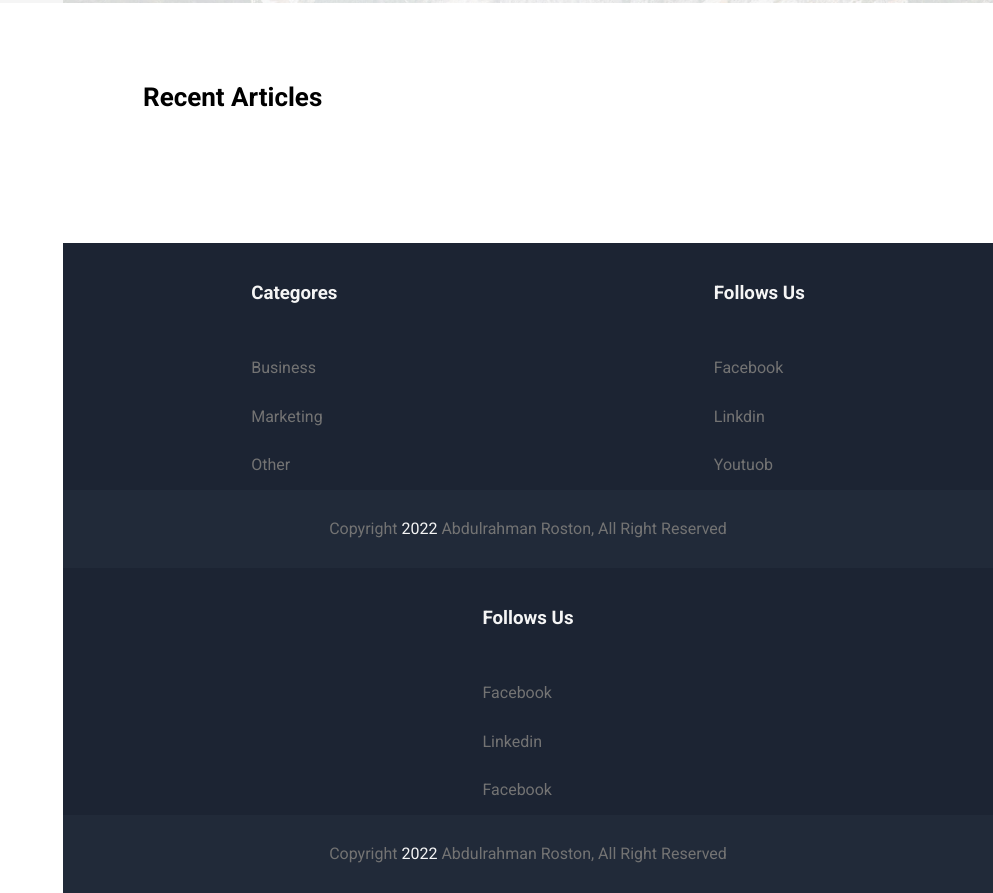
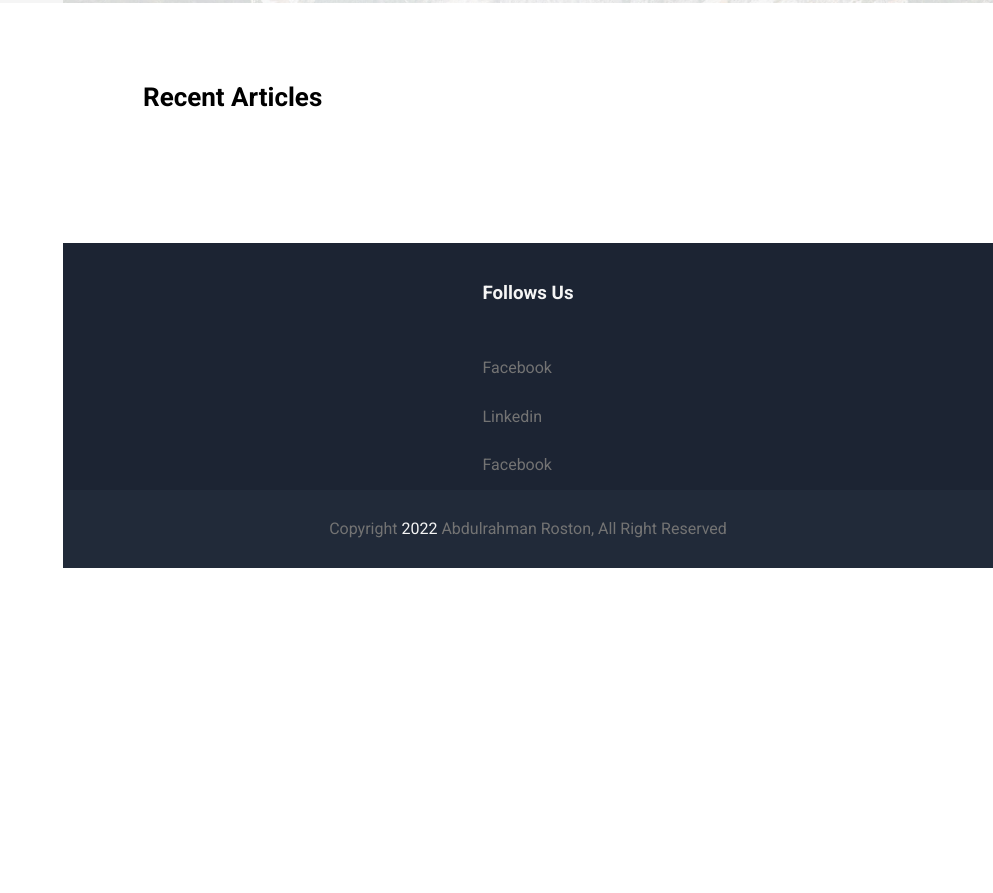
Before and after one commit to abdulrahmanroston/my-site, a plain HTML site: page index.html in a window 1280 px wide. Shown: the part 797-1690 px from the top of the page, without its empty margins (287-1280 px from the left). After the commit the page ends 1365 px from the top, so only its background shows below. Drawn offline with Linux system fonts and the light colour scheme.

Commit message:
Update index.html

```diff
--- a/index.html
+++ b/index.html
@@ -37,7 +37,7 @@
             </div>
 
 
-            <li class="active" id="home-page"><a href="http://127.0.0.1:5501/index.html">Home</a></li>
+            <li class="active" id="home-page"><a href="#">Home</a></li>
 
                 <!-- <li id="Categorys-page">
                     Categorys
@@ -48,7 +48,7 @@
                     </ul>
                 </li> -->
 
-                <li id="about-page"><a href="http://127.0.0.1:5501/html/about_page.html">About</a></li>
+                <li id="about-page"><a href="./html/about_page.html">About</a></li>
                 <li id="blog-page">Blog</li>
                 <li id="video-page"><a href="./html/videos.html">Videos</a></li>
             </ul>
@@ -105,29 +105,7 @@
         </section>
 
 
-        <footer class="main-footer" >
 
-            <div class="footer-top">
-                <div class="categores">
-                    <h3>Categores</h3>
-                    <ul>
-                        <li><a href="http://127.0.0.1:5501/html/category_1.html">Business</a></li>
-                        <li><a href="http://127.0.0.1:5501/html/category_2.html">Marketing</a></li>
-                        <li><a href="http://127.0.0.1:5501/html/category_3.html">Other</a></li>
-                    </ul>
-                </div>
-
-                <div class="follows-us">
-                    <h3>Follows Us</h3>
-                    <a href="#">Facebook</a>
-                    <a href="#">Linkdin</a>
-                    <a href="#">Youtuob</a>
-                </div>
-            </div>
-
-            <div class="footer-bottom">Copyright <span>2022</span> Abdulrahman Roston, All Right Reserved</div>
-
-        </footer>
 
     </section>
 
```
